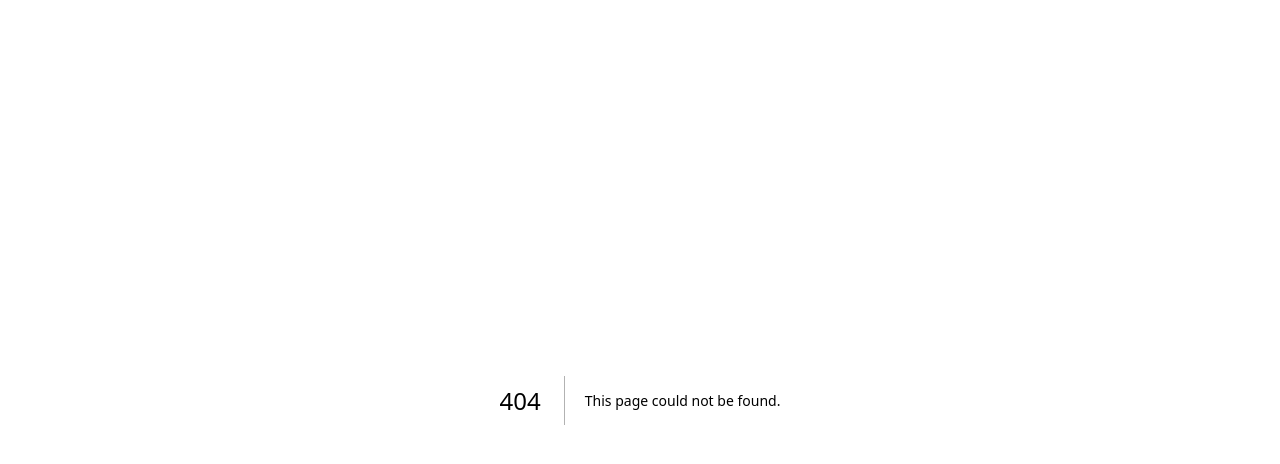
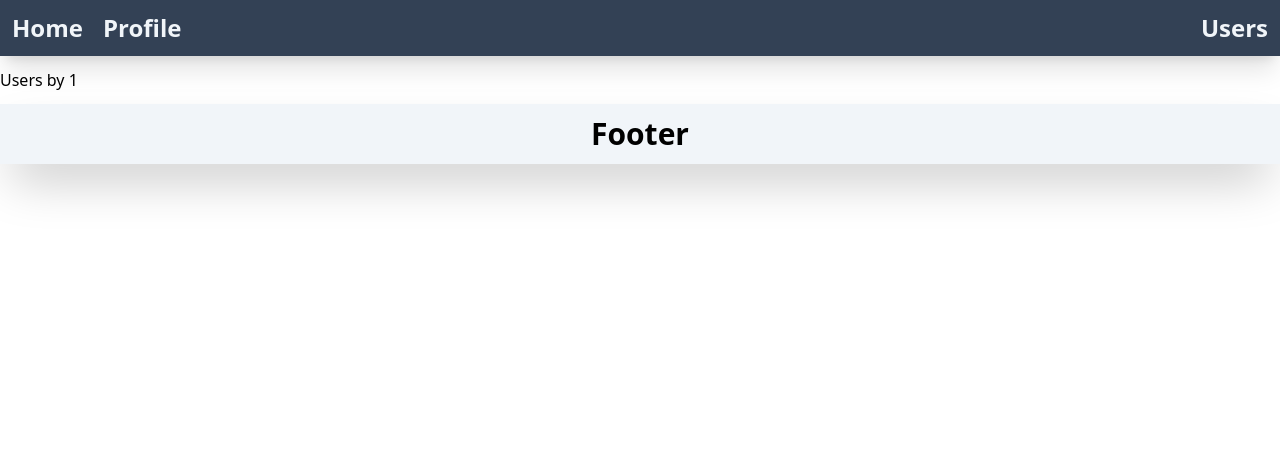
Before and after one commit to akrn27/learn-nextjs, a Next.js app: page /users/1 in a window 1280 px wide. Before the commit this address had no page. Shown: the top 464 px of the page. Built offline with nearby package versions, Linux system fonts and the light colour scheme.

Commit message:
Tugas - Hari 8

```diff
--- /dev/null
+++ b/pages/users/[id].js
@@ -0,0 +1,18 @@
+import { Layout } from "@/layout";
+import { useRouter } from "next/router";
+import React from "react";
+
+const UsersByName = () => {
+  const router = useRouter();
+  const { id } = router?.query;
+
+  console.log(id);
+
+  return (
+    <Layout>
+      <p>Users by {id}</p>
+    </Layout>
+  );
+};
+
+export default UsersByName;
```
